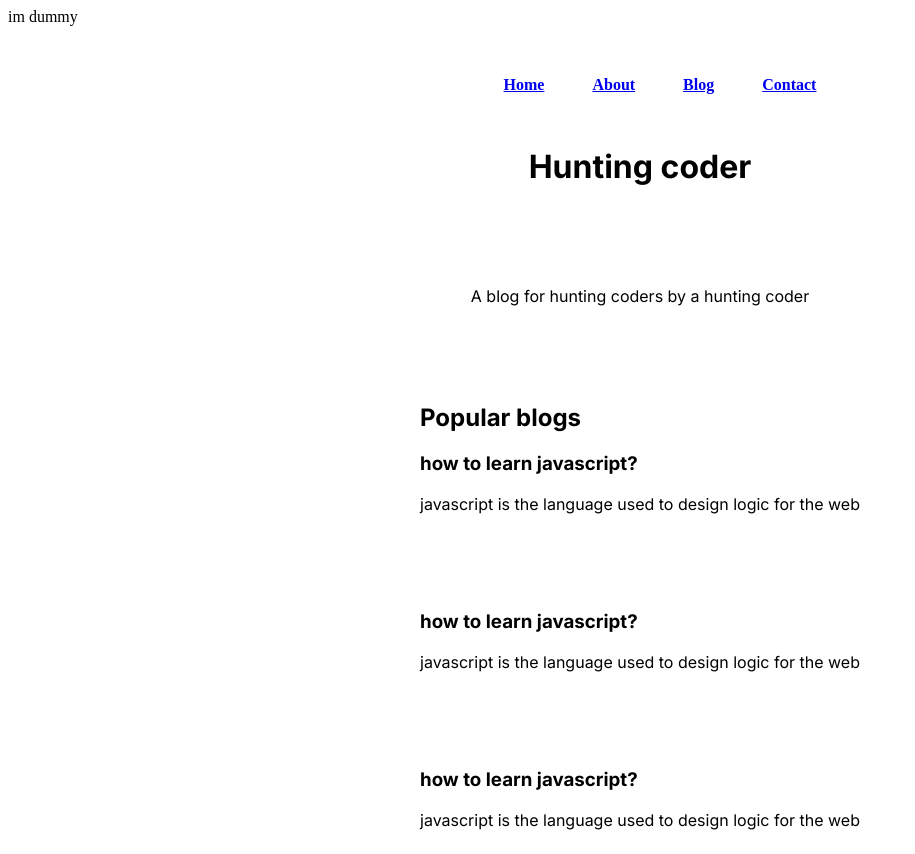
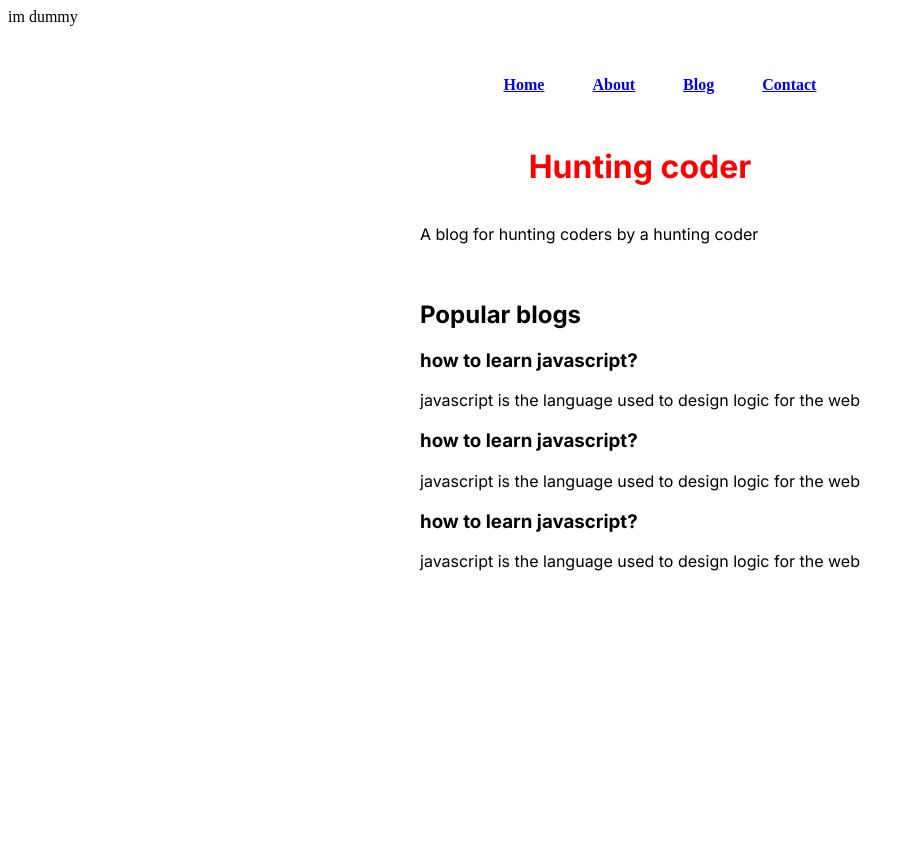
Before and after one commit to Arnavkshk/learning-next, a Next.js app in the folder huntingcoder/: page / in a window 1280 px wide. Shown: the whole page, without its empty margins (0-915 px from the left). After the commit the page ends 800 px from the top, so only its background shows below. Built offline with nearby package versions, Linux system fonts and the light colour scheme.

Commit message:
added styled css

```diff
--- a/huntingcoder/components/Dummy.js
+++ b/huntingcoder/components/Dummy.js
@@ -2,9 +2,15 @@ import React from 'react'
 
 const Dummy = () => {
   return (
+    <>
+      <style jsx>
+        {`
+        `}
+      </style>
     <div>
       im dummy
     </div>
+  </>
   )
 }
 
--- a/huntingcoder/pages/index.js
+++ b/huntingcoder/pages/index.js
@@ -3,7 +3,7 @@ import Image from 'next/image'
 import Link from 'next/link'
 import { Inter } from 'next/font/google'
 import styles from '@/styles/Home.module.css'
-import Dummy from '../components/dummy'
+import Dummy from '../components/Dummy'
 
 
 const inter = Inter({ subsets: ['latin'] })
@@ -14,8 +14,8 @@ export default function Home() {
     <Dummy/>
        <style jsx>
         {`
-          .blogs{
-            color:black;
+          .mySpan{
+            color:red;
           }
         `}
         </style>
@@ -37,29 +37,29 @@ export default function Home() {
 
       <main className={`${styles.main} ${inter.className}`}>
 
-          <h1>Hunting coder</h1>
-          <p>A blog for hunting coders by a hunting coder</p>
+          <h1 className="mySpan">Hunting coder</h1>
         <div className="blogs">
+          <p>A blog for hunting coders by a hunting coder</p><br/>
+
           <h2>Popular blogs</h2>
+
+          <div className="blogitem">
+           <h3>how to learn javascript?</h3>
+           <p>javascript is the language used to design logic for the web </p>
+          </div>
+
+          <div className="blogitem">
+           <h3>how to learn javascript?</h3>
+           <p>javascript is the language used to design logic for the web </p>
+          </div>
+
+
           <div className="blogitem">
            <h3>how to learn javascript?</h3>
            <p>javascript is the language used to design logic for the web </p>
           </div>
         </div>
-        <div className="blogs">
-          <div className="blogitem">
-           <h3>how to learn javascript?</h3>
-           <p>javascript is the language used to design logic for the web </p>
-          </div>
-        </div>
-        <div className="blogs">
-          <div className="blogitem">
-           <h3>how to learn javascript?</h3>
-           <p>javascript is the language used to design logic for the web </p>
-          </div>
-        </div>
-
       </main>
     </>
-  )
-}
+    )
+  }
--- a/huntingcoder/styles/Home.module.css
+++ b/huntingcoder/styles/Home.module.css
@@ -5,7 +5,7 @@
   align-items: center;
   padding-top: 1rem;
   width: 100%;
-  height: 90vh;
+  height:50vh;
 }
 .mainnav ul{
   display: flex;
--- a/huntingcoder/styles/globals.css
+++ b/huntingcoder/styles/globals.css
@@ -4,9 +4,8 @@
   margin: 0;
 }
 
-html,
 body {
-  max-width: 100vw;
+  width: 100%;
   overflow-x: hidden;
 }
 
--- a/huntingcoder/styles/style.css
+++ b/huntingcoder/styles/style.css
@@ -1,3 +1,3 @@
 body{
-    background-color: red;
+    background-color: rgb(255, 255, 255);
 }
```
